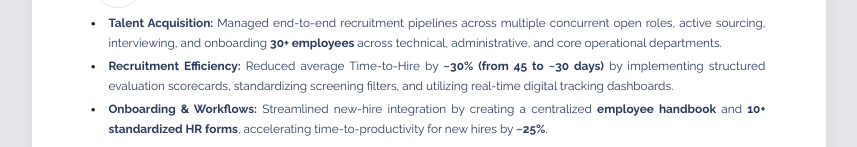
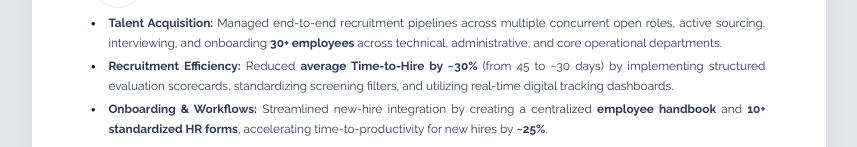
Before and after one commit to romanfajar/roman-fajar-resume, a plain HTML site: page index.html in a window 1280 px wide. Shown: the part 472-619 px from the top of the page, without its empty margins (211-1068 px from the left). Drawn offline with Linux system fonts and the light colour scheme.

Commit message:
Update index.html

```diff
--- a/index.html
+++ b/index.html
@@ -651,7 +651,7 @@
         <div class="exp-desc">
           <ul>
             <li><strong>Talent Acquisition:</strong> Managed end-to-end recruitment pipelines across multiple concurrent open roles, active sourcing, interviewing, and onboarding <strong>30+ employees</strong> across technical, administrative, and core operational departments.</li>
-            <li><strong>Recruitment Efficiency:</strong> Reduced average Time-to-Hire by <strong>~30% (from 45 to ~30 days)</strong> by implementing structured evaluation scorecards, standardizing screening filters, and utilizing real-time digital tracking dashboards.</li>
+            <li><strong>Recruitment Efficiency:</strong> Reduced <strong>average Time-to-Hire by ~30% </strong>(from 45 to ~30 days) by implementing structured evaluation scorecards, standardizing screening filters, and utilizing real-time digital tracking dashboards.</li>
             <li><strong>Onboarding &amp; Workflows:</strong> Streamlined new-hire integration by creating a centralized <strong>employee handbook</strong> and <strong>10+ standardized HR forms</strong>, accelerating time-to-productivity for new hires by <strong>~25%</strong>.</li>
             <li><strong>Policy &amp; Governance:</strong> Developed and deployed <strong>4+ core workplace policies</strong> (including POSH frameworks, leave, attendance, and code of conduct), achieving <strong>100% employee compliance acknowledgement</strong>.</li>
             <li><strong>Payroll Administration:</strong> Executed monthly payroll processing and compensation administration for <strong>80+ active employees</strong> with <strong>100% accuracy</strong> across salary disbursements, deductions, benefits, and tax compliance.</li>
```
